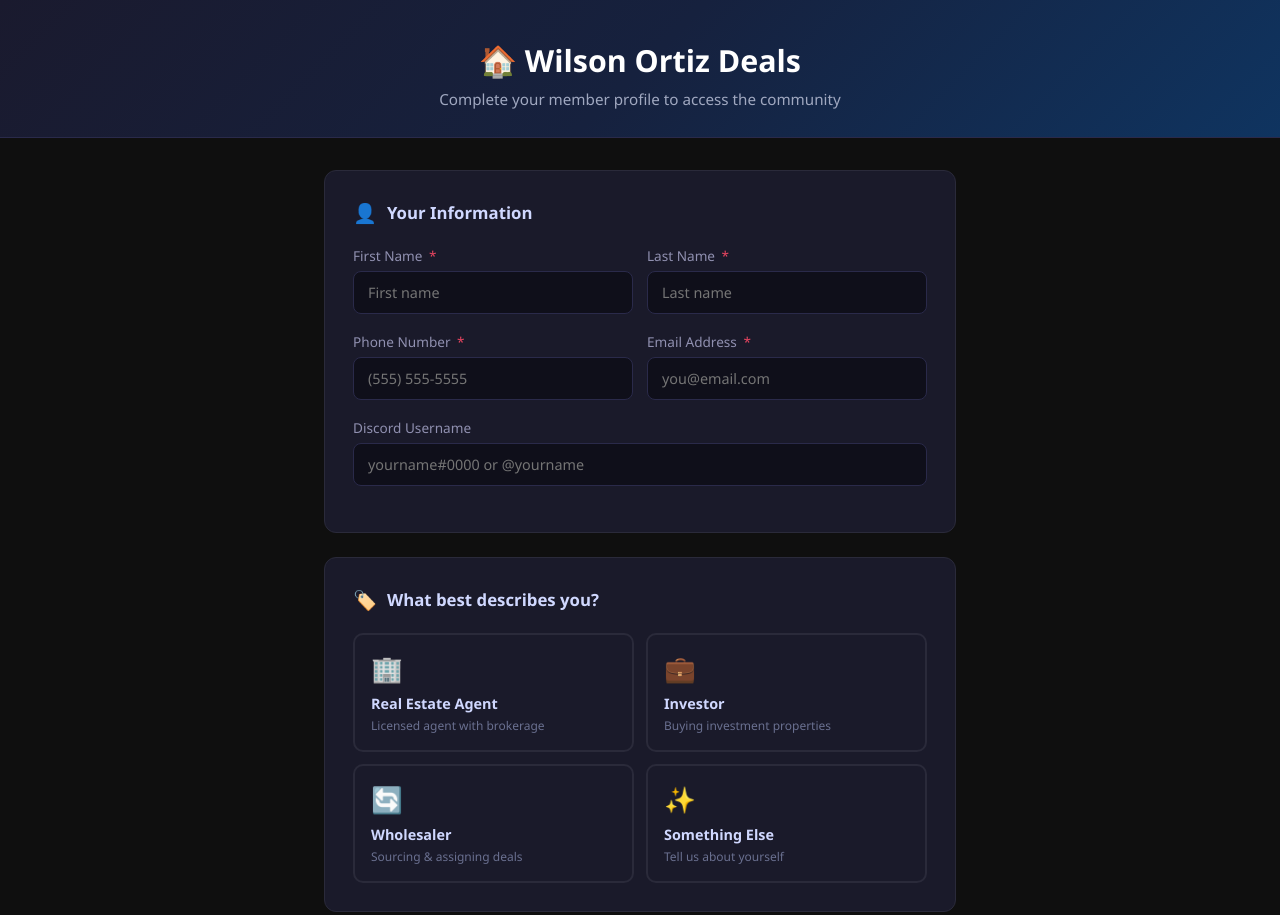
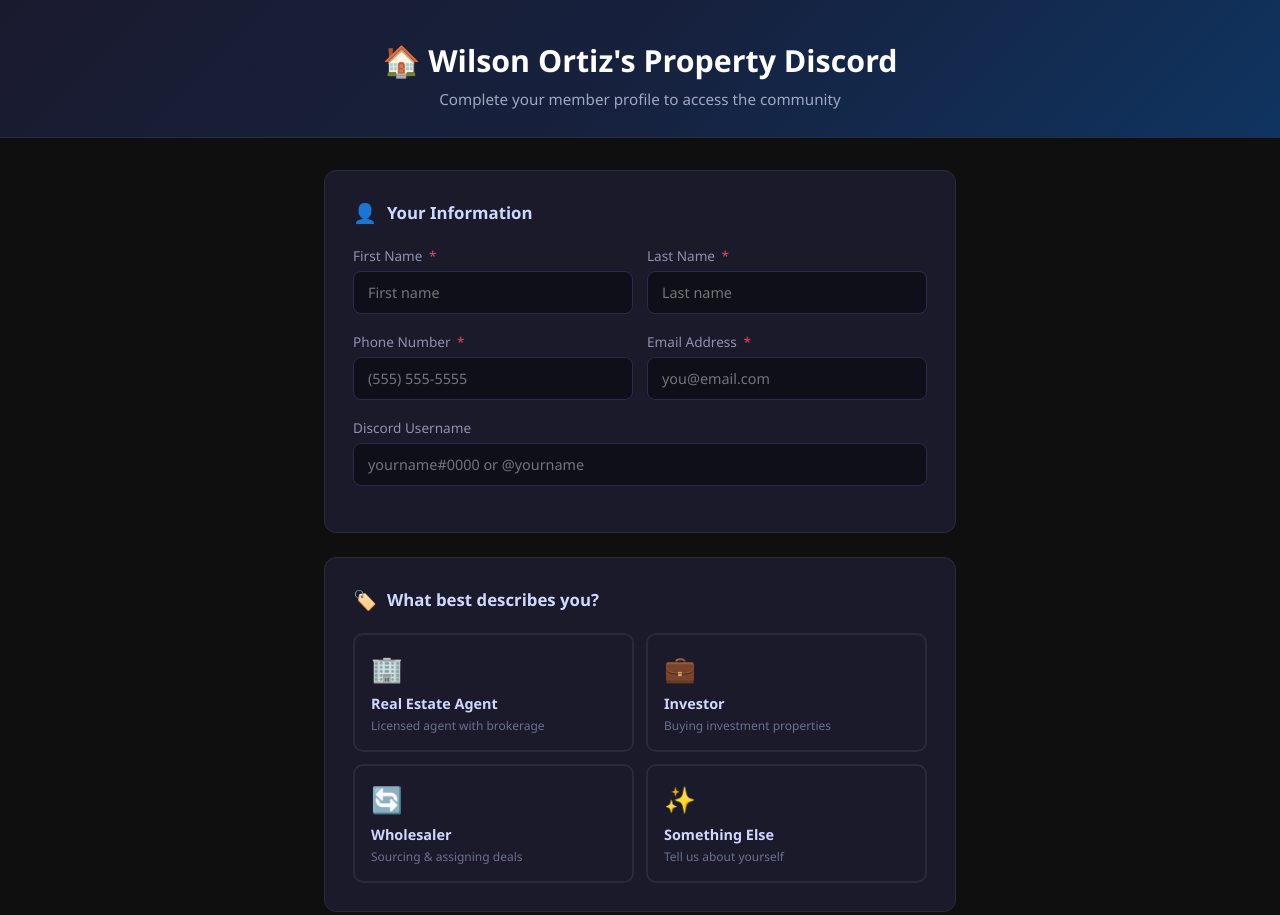
Before and after one commit to wilsonortizrealtor-arch/kai-property-resources, a plain HTML site: page onboarding.html in a window 1280 px wide. Shown: the top 915 px of the page. Drawn offline with Linux system fonts and the light colour scheme.

Commit message:
Update title + fix webhook

```diff
--- a/onboarding.html
+++ b/onboarding.html
@@ -3,7 +3,7 @@
 <head>
 <meta charset="UTF-8">
 <meta name="viewport" content="width=device-width, initial-scale=1.0">
-<title>Wilson Ortiz Deals — Member Onboarding</title>
+<title>Wilson Ortiz's Property Discord — Member Onboarding</title>
 <style>
   * { margin: 0; padding: 0; box-sizing: border-box; }
   body { font-family: 'Segoe UI', system-ui, sans-serif; background: #0f0f0f; color: #e0e0e0; min-height: 100vh; }
@@ -87,7 +87,7 @@
 <body>
 
 <header>
-  <h1>🏠 Wilson Ortiz Deals</h1>
+  <h1>🏠 Wilson Ortiz's Property Discord</h1>
   <p>Complete your member profile to access the community</p>
 </header>
 
```
